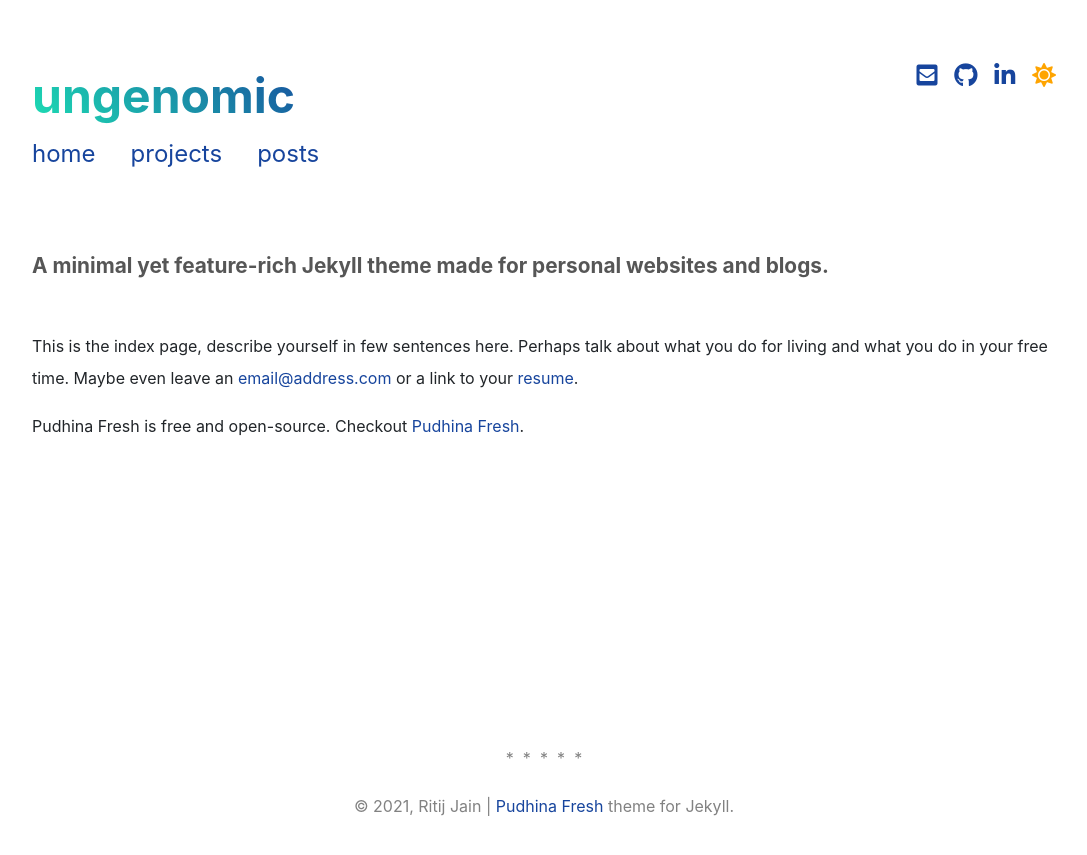
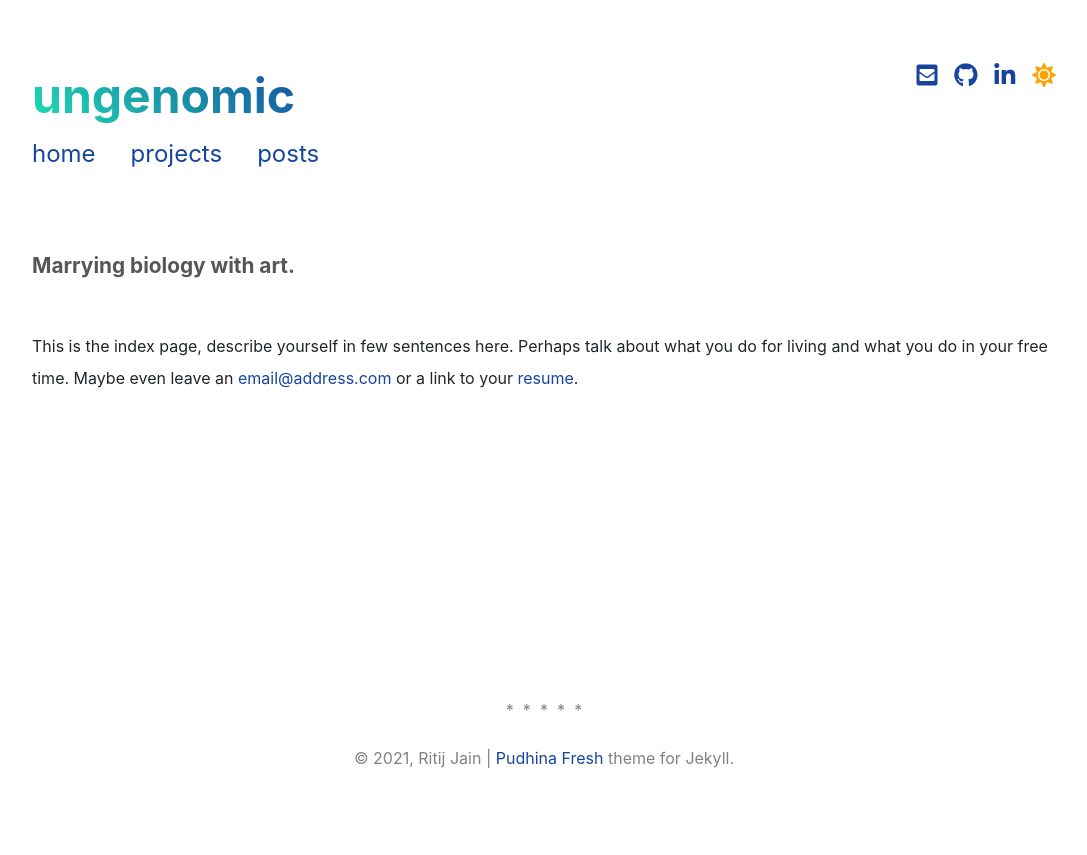
Before and after one commit to MurtoHilali/genemuse, a Jekyll site: the page built from index.md, in a window 1280 px wide. Shown: the top 855 px of the page, without its empty margins (96-1183 px from the left). Built offline with Jekyll 4.4.1, drawn with Linux system fonts in a browser that asks for light colours; nearby versions of some CDN libraries; a style sheet for code colours, icons or effects is not loaded.

Commit message:
Update index.md

```diff
--- a/index.md
+++ b/index.md
@@ -3,15 +3,13 @@ layout: page
 full_logo: true
 title:
 subtitle:
-description: A minimal yet feature-rich Jekyll theme made for personal websites and blogs.
+description: Turning genomic data into art.
 sitemap:
   priority: 1.0
 ---
-<p class="describe-text">A minimal yet feature-rich Jekyll theme made for personal websites and blogs.</p>
+<p class="describe-text">Marrying biology with art.</p>
 <br>
 This is the index page, describe yourself in few sentences here. Perhaps talk about what you do for living and what you do in your free time. Maybe even leave an [email@address.com](#) or a link to your [resume](#).
-
-Pudhina Fresh is free and open-source. Checkout [Pudhina Fresh](https://github.com/ritijjain/pudhina-fresh).
 
 <br>
 <br>
```
